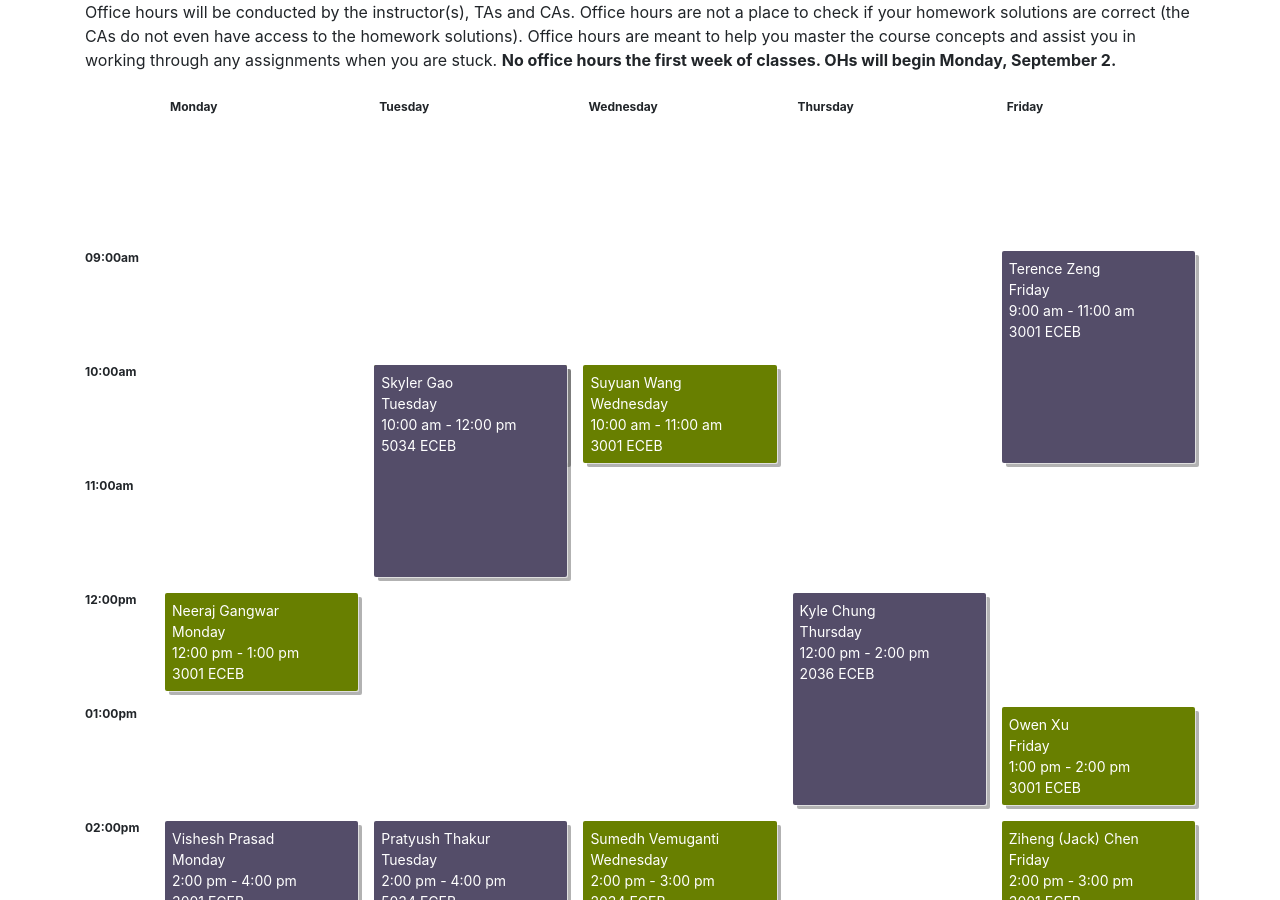
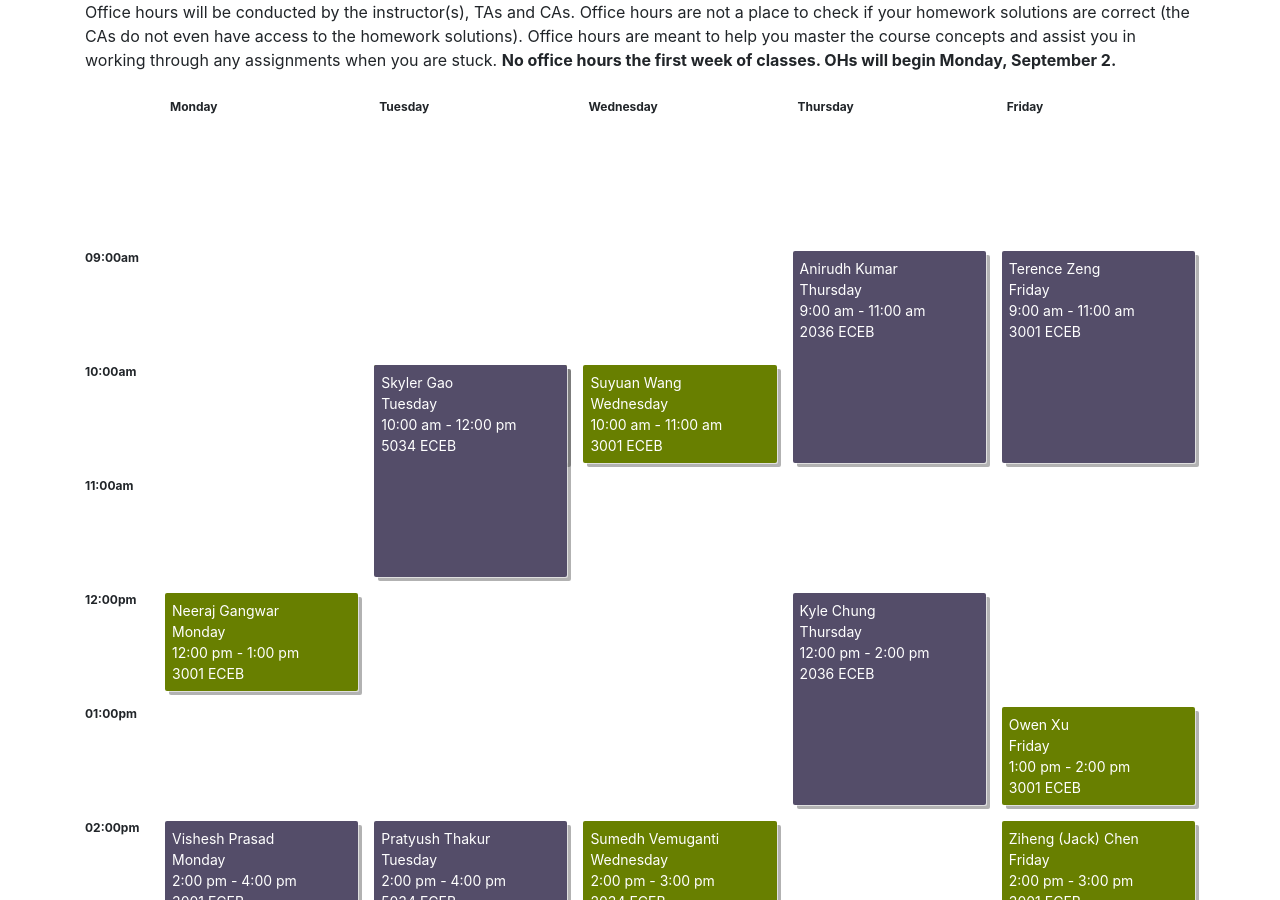
Before and after one commit to UIUC-ECE374B/su25, a Jekyll site: the page built from office_hours.md, in a window 1280 px wide and 900 px high, scrolled down 896 px. Built offline with Jekyll 4.4.1, drawn with Linux system fonts in a browser that asks for light colours.

Commit message:
Adding Skylar's and Anirduths OH

```diff
--- a/_data/people.yml
+++ b/_data/people.yml
@@ -344,11 +344,11 @@ anirudh:
     image: /img/people/anirudh.jpg
     bio: Undergraduate Course Assistant
     OHs:
-    #   OH1:
-    #     time-start: "16:00"
-    #     time-end: "18:00"
-    #     day: Monday
-    #     location: 3003 ECEB
+      OH1:
+        time-start: "09:00"
+        time-end: "11:00"
+        day: Thursday
+        location: 2036 ECEB
 
 erin:
     display_name: "Erin Kim"
```
